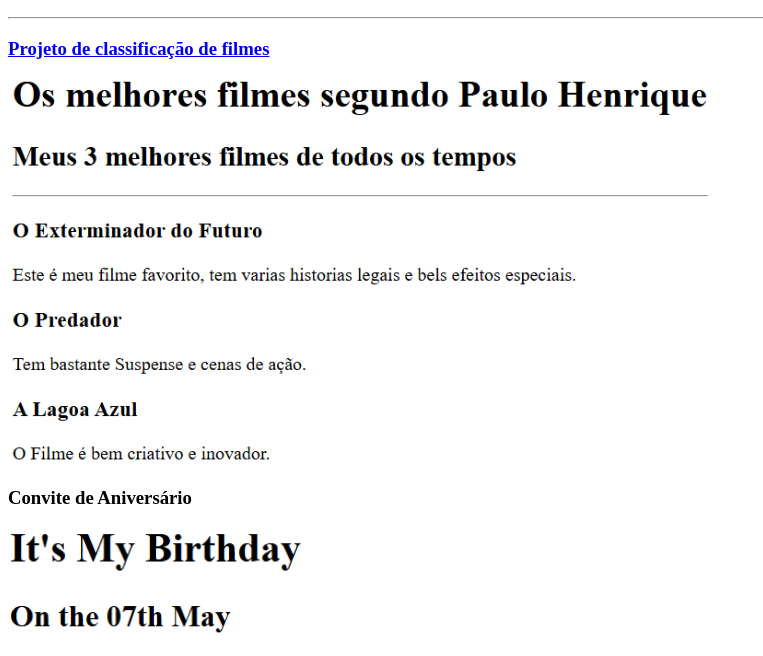
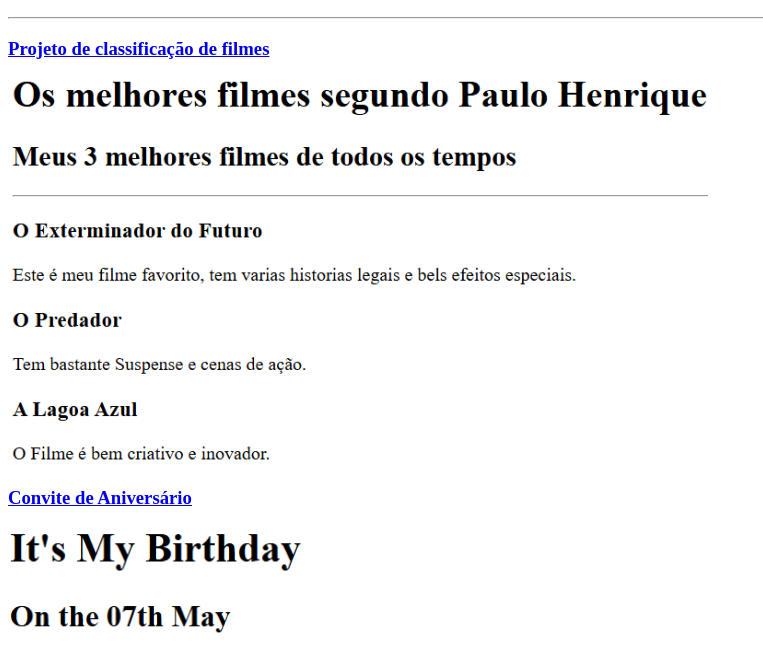
Before and after one commit to PauloDeveloperWeb/html-portifolio, a plain HTML site: page index.html in a window 1280 px wide. Shown: the part 110-766 px from the top of the page, without its empty margins (0-763 px from the left). Drawn offline with Linux system fonts and the light colour scheme.

Commit message:
Add files via upload

```diff
--- a/index.html
+++ b/index.html
@@ -30,7 +30,7 @@ https://developer.mozilla.org/en-US/docs/Web/HTML/Element/img#attr-height -->
 <hr>
 <h3><a href="./public/Ranking de Filmes/index.html"> Projeto de classificação de filmes</h3></a>
 <img width="700" src="./assets/images/melhores filmes.png"></a>
- <h3><a href="./public/Ranking de Filmes/index.html"></a>Convite de Aniversário</h3>
+ <h3><a href="./public/Ranking de Filmes/index.html">Convite de Aniversário</a></h3>
 <img width="600" src="./assets/images/convite de aniversario.png">
 <hr>
 <a href="./public/about.html">Sobre Mim</a>
```
